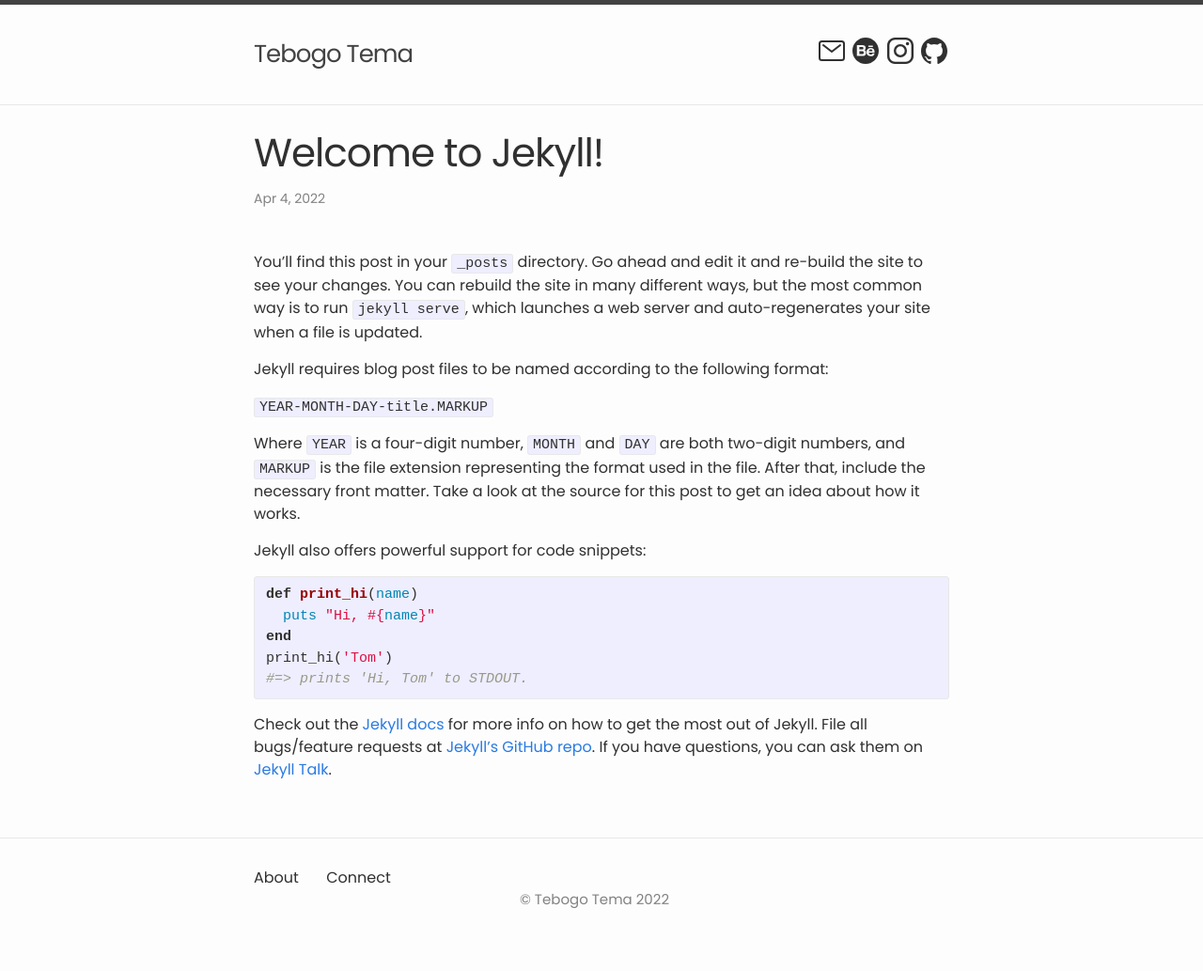
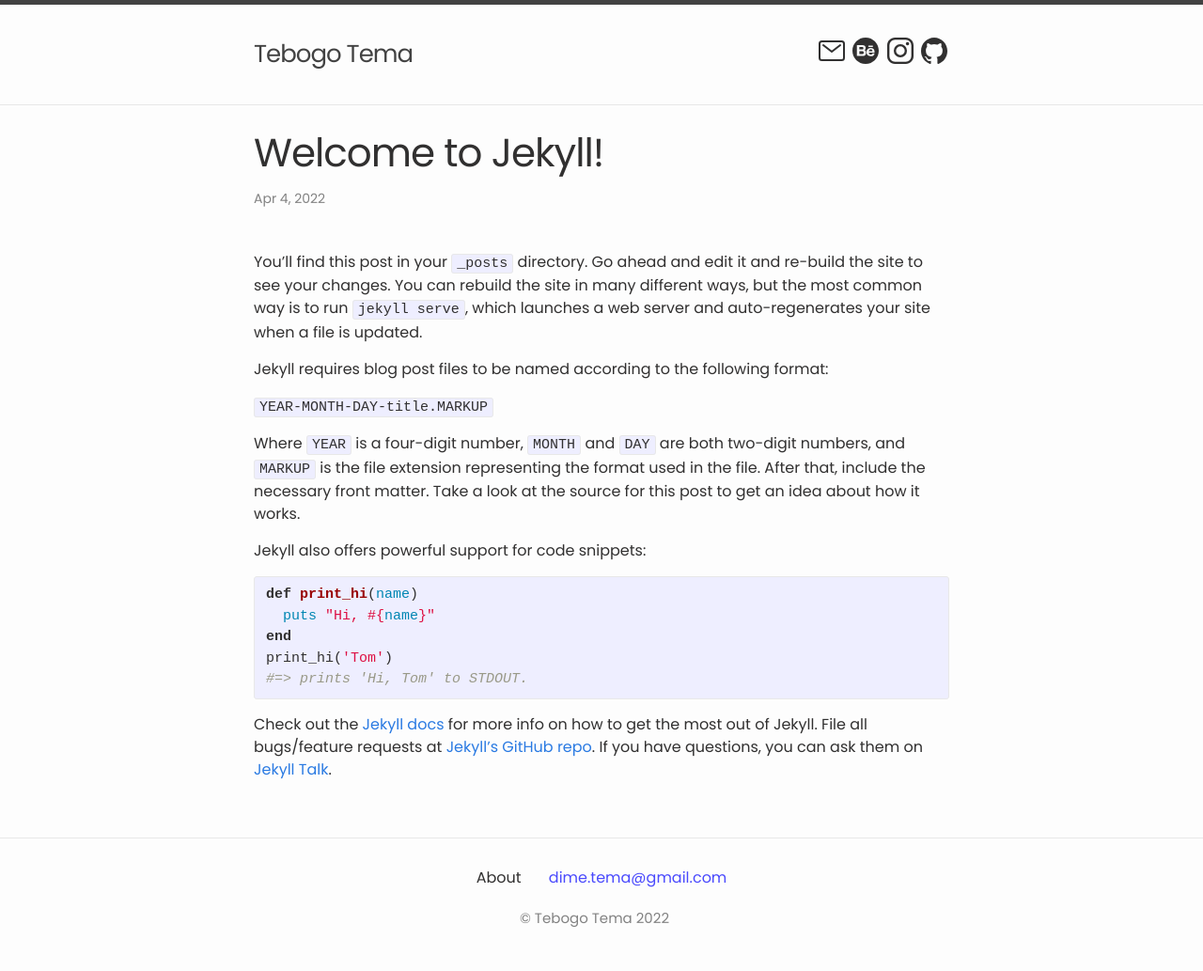
Before and after one commit to feelthedimez/feelthedimez.github.io, a Jekyll site: the page built from _posts/2022-04-04-welcome-to-jekyll.markdown, in a window 1280 px wide. Shown: the whole page at 94% size. Built offline with Jekyll 4.4.1, drawn with Linux system fonts in a browser that asks for light colours.

Commit message:
Completed the layout

```diff
--- a/_config.yml
+++ b/_config.yml
@@ -24,7 +24,7 @@
   feelthedimez.me is a personal blog website that I use to document my journey,
   feelings, thoughts and everything inbetween regarding software & design.
 baseurl: "/" # the subpath of your site, e.g. /blog
-url: "http://tebogotema.me" # the base hostname & protocol for your site, e.g. http://example.com
+url: "https://tebogotema.me" # the base hostname & protocol for your site, e.g. http://example.com
 twitter_username: feelthedimez
 linkedin_username: Tebogo Tema
 github_username:  feelthedimez
--- a/_includes/footer.html
+++ b/_includes/footer.html
@@ -5,8 +5,8 @@
 
     <div class="bottom-nav">
       <div class="bottom-nav-links">
-        <a href="#">About</a>
-        <a href="#">Connect</a>
+        <a href="{{ base.url | relative_url }}/about">About</a>
+        <a href="mailto:dime@tema.com">dime.tema@gmail.com</a>
       </div>
       <!-- <label class="switch">
         <input type="checkbox" name="myCheckbox" id="myCheckbox">
--- a/_includes/header.html
+++ b/_includes/header.html
@@ -7,7 +7,7 @@
 
       <!-- I have to use dynamic tags from the yml file -->
       <div class="nav-icons">
-        <a href="mailto:dime.tema@gmail.com" target="_blank"><ion-icon name="mail-outline"></ion-icon></a>
+        <a href="mailto:dime.tema@gmail.com"><ion-icon name="mail-outline"></ion-icon></a>
         <a href="https://www.behance.net/tebogotema1" target="_blank"><ion-icon name="logo-behance"></ion-icon></a>
         <a href="https://www.instagram.com/feelthedimez/" target="_blank"><ion-icon name="logo-instagram"></ion-icon></a>
         <a href="https://www.github.com/feelthedimez" target="_blank"><ion-icon name="logo-github"></ion-icon></a>
--- a/_posts/2022-04-04-welcome-to-jekyll.markdown
+++ b/_posts/2022-04-04-welcome-to-jekyll.markdown
@@ -1,6 +1,5 @@
 ---
 layout: post
-tags: [Tag 1, Tag 2]
 title:  "Welcome to Jekyll!"
 date:   2022-04-04 10:53:37 +0200
 categories: jekyll update
--- a/_sass/minima/_layout.scss
+++ b/_sass/minima/_layout.scss
@@ -68,7 +68,7 @@
 .bottom-nav {
   display: flex;
   align-items: center;
-  justify-content: space-between;
+  justify-content: center;
 
     > .bottom-nav-links a {
       color: #313030;
@@ -76,6 +76,13 @@
 
     > .bottom-nav-links a:first-child {
       padding-right: 25px;
+    }
+
+    > .bottom-nav-links a:last-child {
+      color: rgb(74, 74, 253);
+        &:hover {
+
+        }
     }
 }
 
@@ -153,6 +160,7 @@
   @include relative-font-size(0.9375);
   display: flex;
   color: $grey-color;
+  padding-top: 20px;
   justify-content: center;
   align-items: center;
   margin-left: -$spacing-unit / 2;
```
Also changed, not shown: 6 other files.
